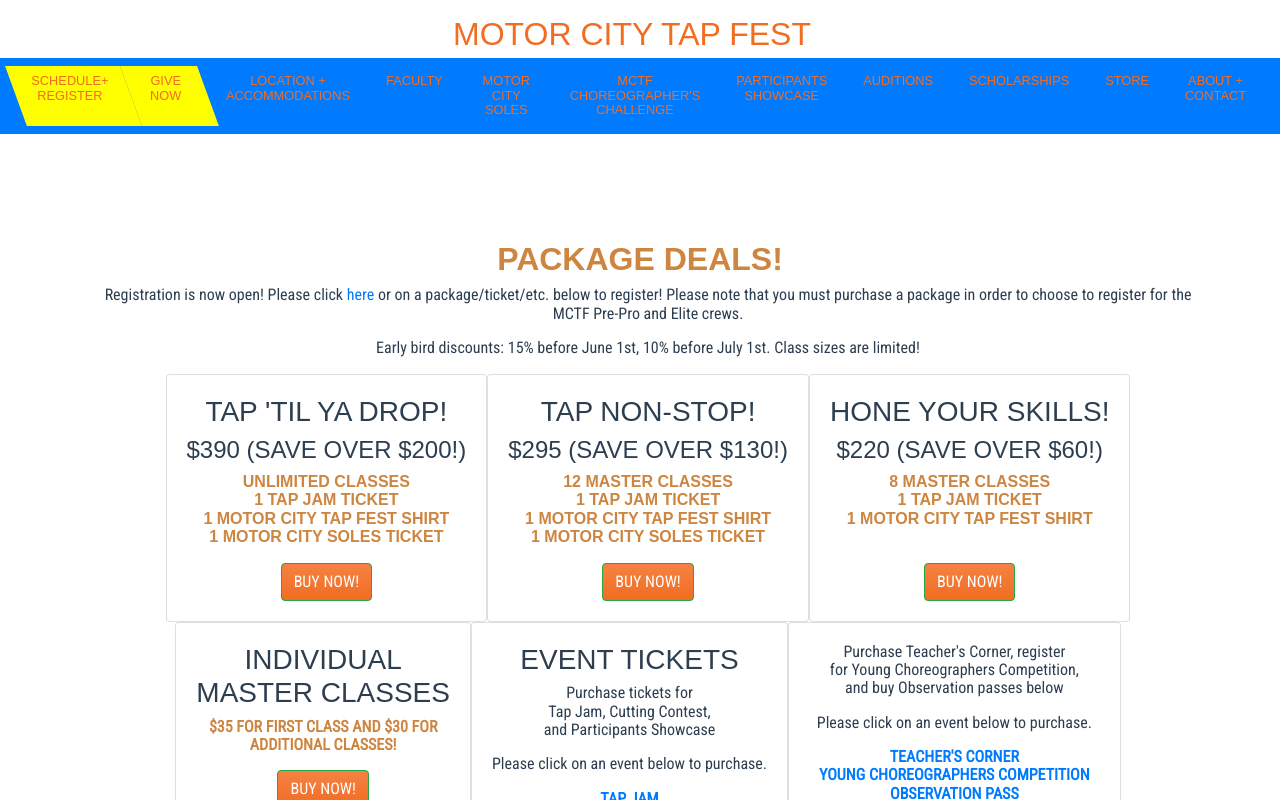
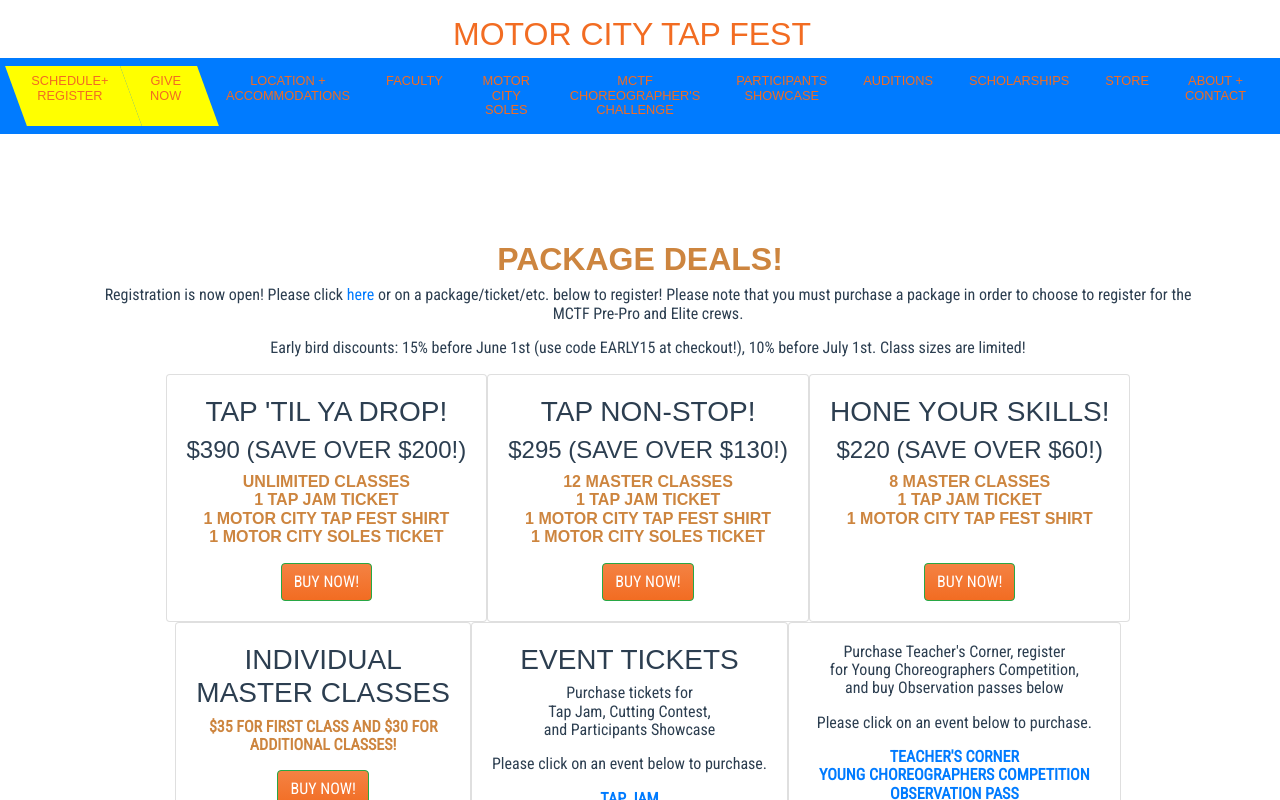
Before and after one commit to jaharonov/new-motor-city-tap-fest, a Vue app: page /#/schedreg in a window 1280 px wide. Shown: the top 800 px of the page. Built offline with nearby package versions, Linux system fonts and the light colour scheme; a web font is replaced by a local one.

Commit message:
added discount code

```diff
--- a/src/components/SchedReg.vue
+++ b/src/components/SchedReg.vue
@@ -9,7 +9,7 @@
 <b-row class="justify-content-md-center pl-3">
   <p>Registration is now open! Please click <a href="https://motor-city-tap-fest.myshopify.com/collections/all" target="_blank">here</a> or on a package/ticket/etc. below to register! Please note that
   you must purchase a package in order to choose to register for the MCTF Pre-Pro and Elite crews.</p>
-  <p>Early bird discounts: 15% before June 1st, 10% before July 1st. Class sizes
+  <p>Early bird discounts: 15% before June 1st (use code EARLY15 at checkout!), 10% before July 1st. Class sizes
     are limited!
   </p>
 </b-row>
```
